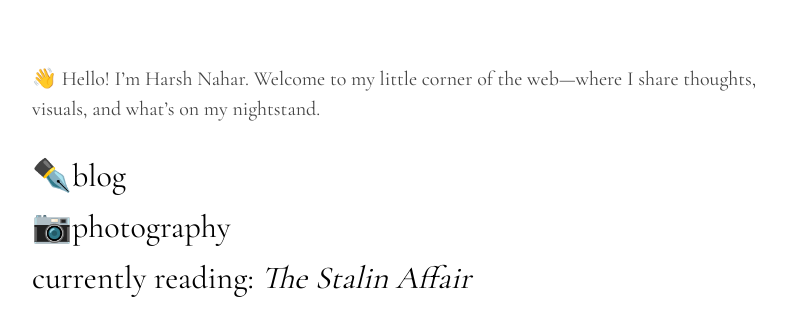
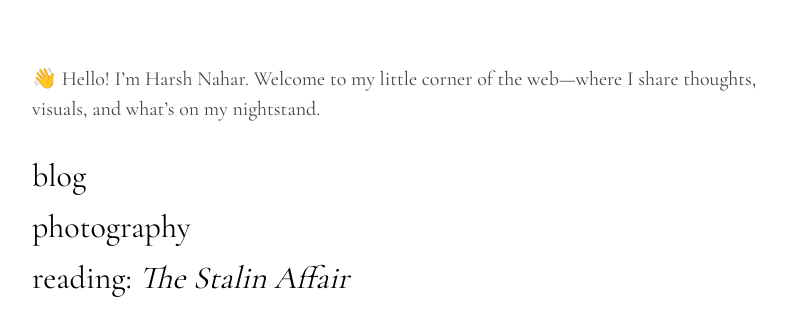
Before and after one commit to harsh-nahar/harsh-nahar.github.io, a Jekyll site: the page built from index.md, in a window 1280 px wide. Shown: the top 336 px of the page, without its empty margins (240-1026 px from the left). Built offline with Jekyll 4.4.1, drawn with Linux system fonts in a browser that asks for light colours.

Commit message:
Update home.html

```diff
--- a/_layouts/home.html
+++ b/_layouts/home.html
@@ -11,16 +11,16 @@ layout: default
   <!-- Left-aligned list of links -->
   <ul class="home-links">
     <li>
-      <a href="{{ '/blog/' | relative_url }}" class="link">✒️blog</a>
+      <a href="{{ '/blog/' | relative_url }}" class="link">blog</a>
     </li>
     <li>
       <a href="https://behance.net/hrsvnr" class="link"
-         target="_blank" rel="noopener noreferrer">📷photography</a>
+         target="_blank" rel="noopener noreferrer">photography</a>
     </li>
     <li>
       <a href="https://www.goodreads.com/book/show/203578717-the-stalin-affair" class="link"
          target="_blank" rel="noopener noreferrer">
-        currently reading: <em>The Stalin Affair</em>
+        reading: <em>The Stalin Affair</em>
       </a>
     </li>
   </ul>
```
